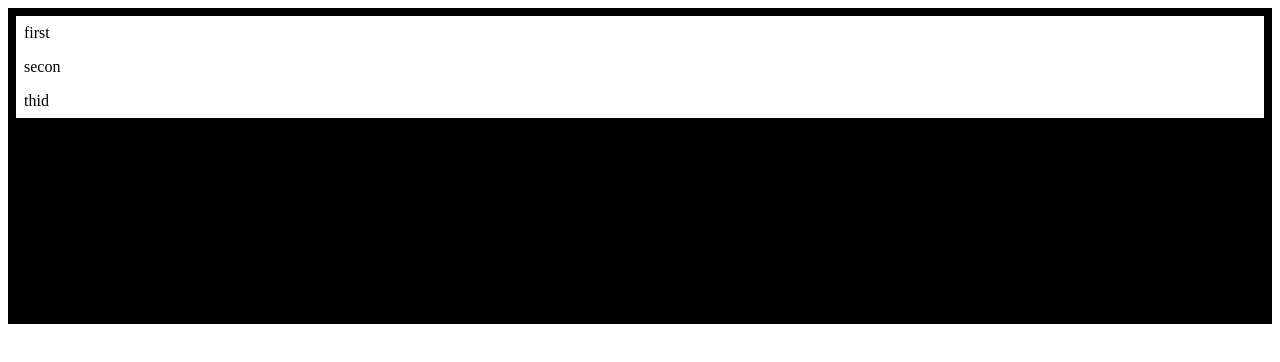
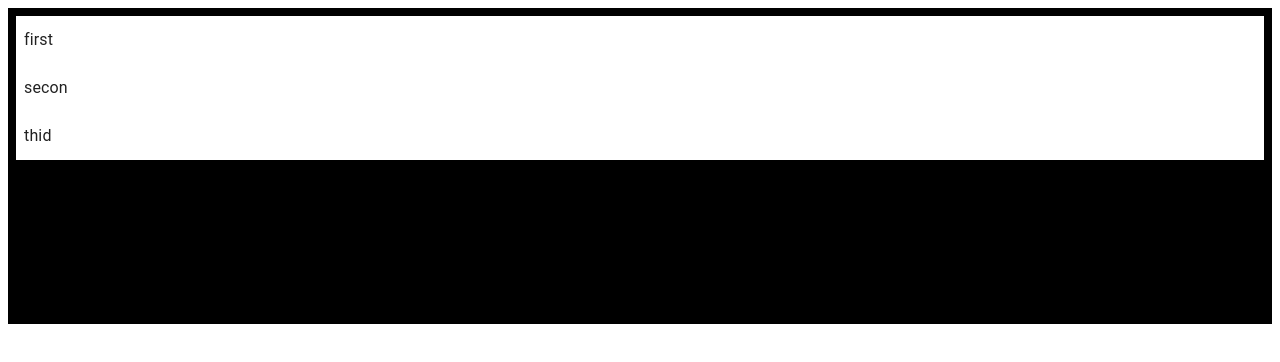
Before and after one commit to aliscie/Notion.so-clone, a React (Create React App) app: page / in a window 1280 px wide. Shown: the top 362 px of the page. Built offline with nearby package versions, Linux system fonts and the light colour scheme.

Commit message:
get key and index

```diff
--- a/src/components/DND.jsx
+++ b/src/components/DND.jsx
@@ -1,9 +1,16 @@
 import React from 'react';
-
+import { InputBase } from "@material-ui/core";
 import { DragDropContext, Draggable, Droppable } from 'react-beautiful-dnd'
 
 const grid = 8
 function Drag(elements, boxStyle, elementsStyle) {
+      function handleChange(e) {
+            console.log(e)
+      }
+      function handleKeyDown(e) {
+            console.log(elements.findIndex((item) => item === e.target.value))
+            console.log(e.key)
+      }
       return (
             <div>
                   {elements.map((e, index) => (
@@ -20,7 +27,16 @@ function Drag(elements, boxStyle, elementsStyle) {
                                                 ...provided.draggableProps.style,
                                                 ...elementsStyle
                                           }}
-                                    >{e}</div>
+                                    >
+
+                                          <InputBase
+                                                fullWidth
+                                                value={e}
+                                                // onChange={handleChange}
+                                                onKeyDown={handleKeyDown}
+                                          // onFocus={(e) => console.log(e.target.value)}
+                                          />
+                                    </div>
                               )}
                         </Draggable>
                   ))}
```
